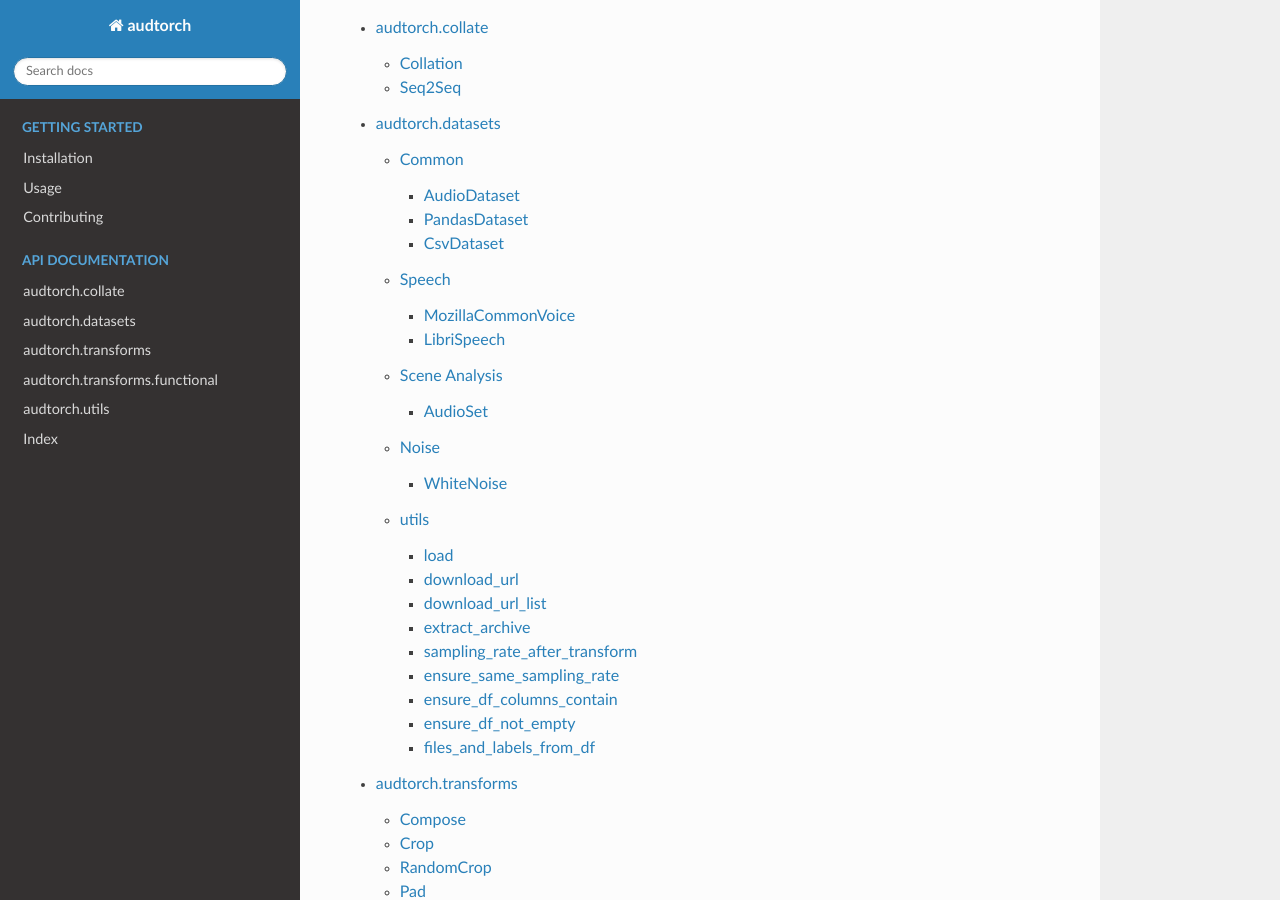
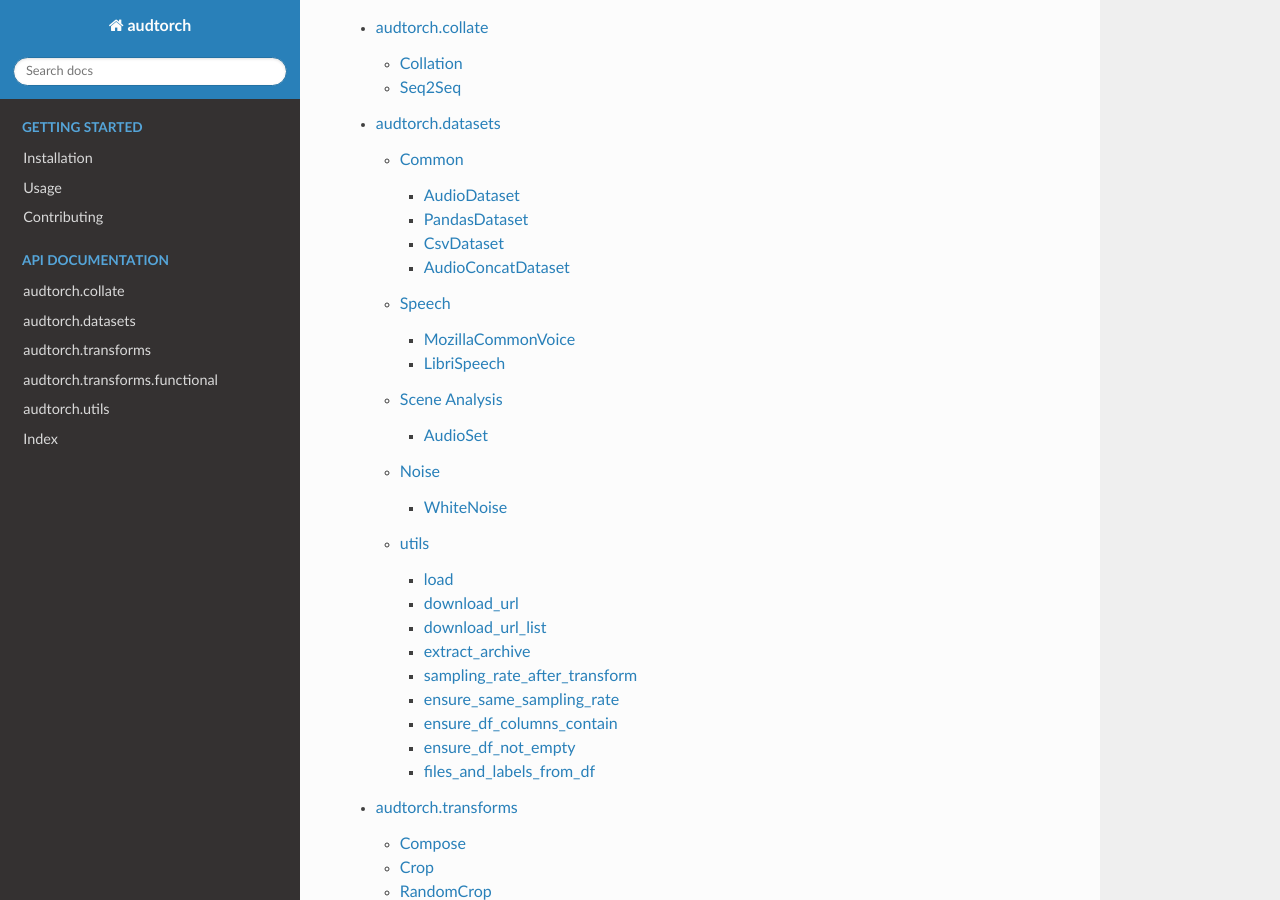
Before and after one commit to audeering/audtorch, a Sphinx documentation site: the page built from docs/index.rst, in a window 1280 px wide and 900 px high, scrolled down 732 px. Built offline with Sphinx 7.4.7 and the Read the Docs theme 2.0.0, drawn with Linux system fonts in a browser that asks for light colours; formulas are drawn with MathJax 3.

Commit message:
add AudioConcatDataset to docs

```diff
--- a/docs/api-datasets.rst
+++ b/docs/api-datasets.rst
@@ -28,6 +28,12 @@
 ~~~~~~~~~~
 
 .. autoclass:: CsvDataset
+    :members:
+
+AudioConcatDataset
+~~~~~~~~~~~~~~~~~~
+
+.. autoclass:: AudioConcatDataset
     :members:
 
 
```
Also changed, not shown: 1 other file.
